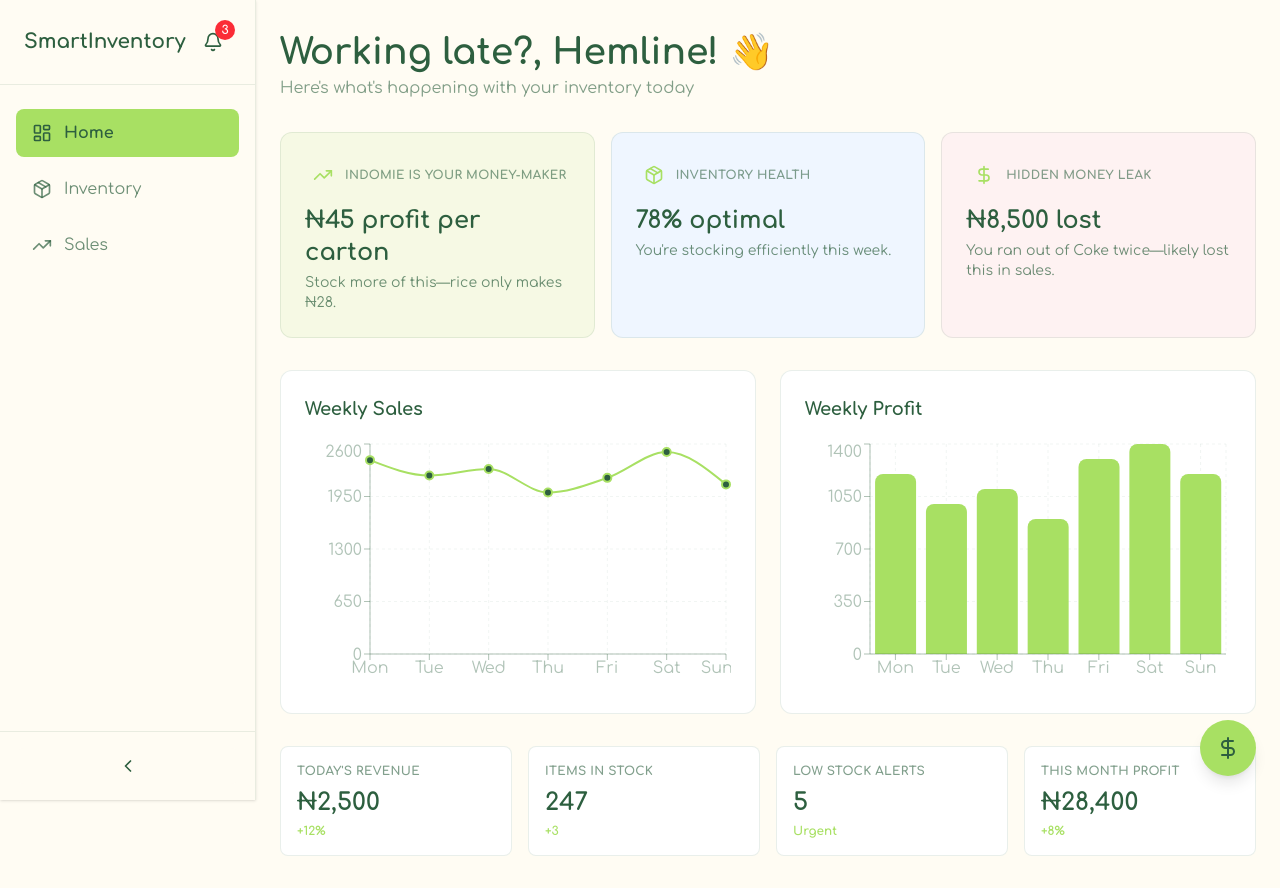
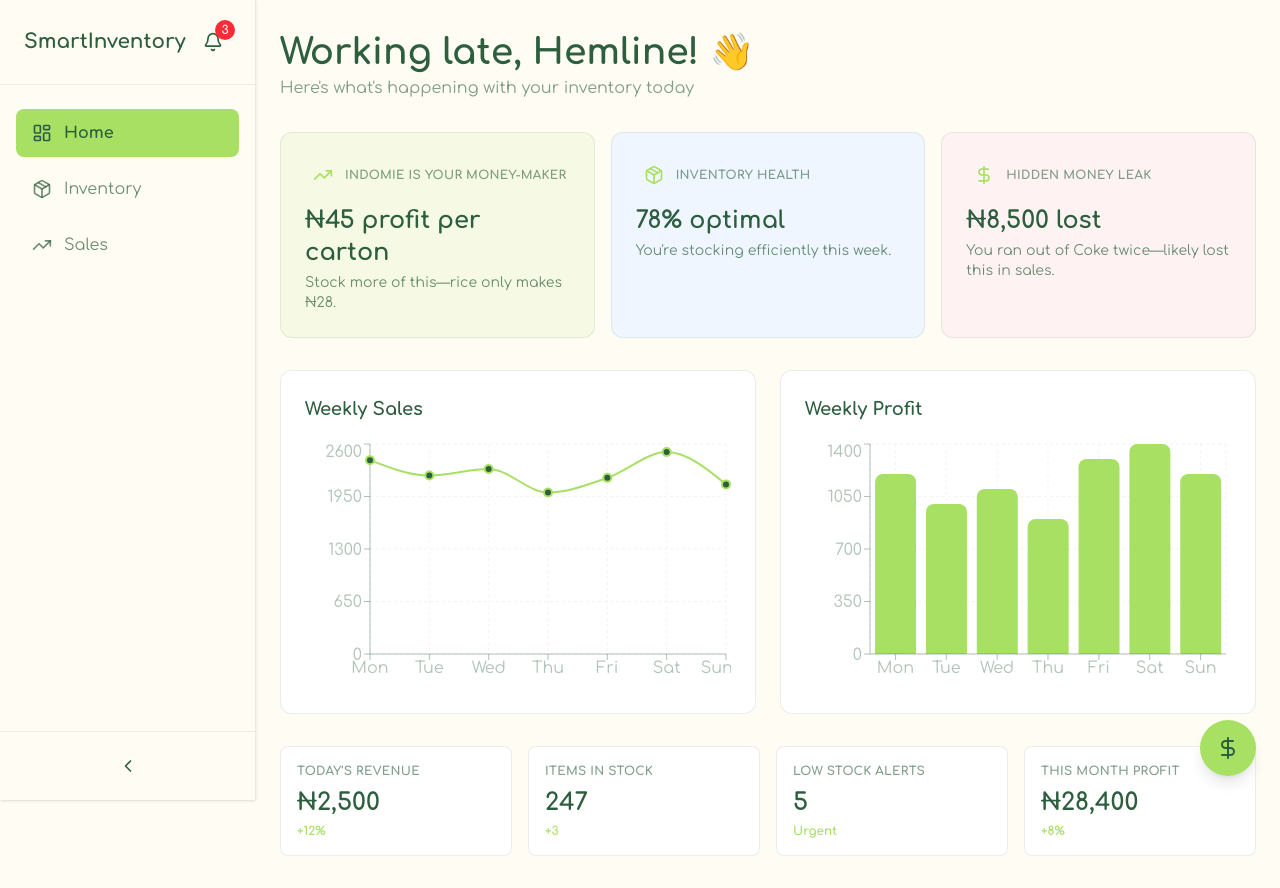
Before and after one commit to Incognitol07/smart-inventory, a Next.js app: page /dashboard in a window 1280 px wide. Built offline with nearby package versions, Linux system fonts and the light colour scheme.

Commit message:
fix: correct night greeting punctuation for consistency

```diff
--- a/app/dashboard/page.tsx
+++ b/app/dashboard/page.tsx
@@ -76,8 +76,8 @@ const getTimeBasedGreeting = () => {
   const greetings = {
     morning: ["Good morning", "Rise and shine", "Let's get to work"],
     afternoon: ["Good afternoon", "Hope you're having a great day"],
-    evening: ["Good evening", "Working late?"],
-    night: ["Working late?", "It's late night"],
+    evening: ["Good evening", "Working late"],
+    night: ["Working late", "It's late night"],
   };
 
   let timeOfDay = "morning";
```
